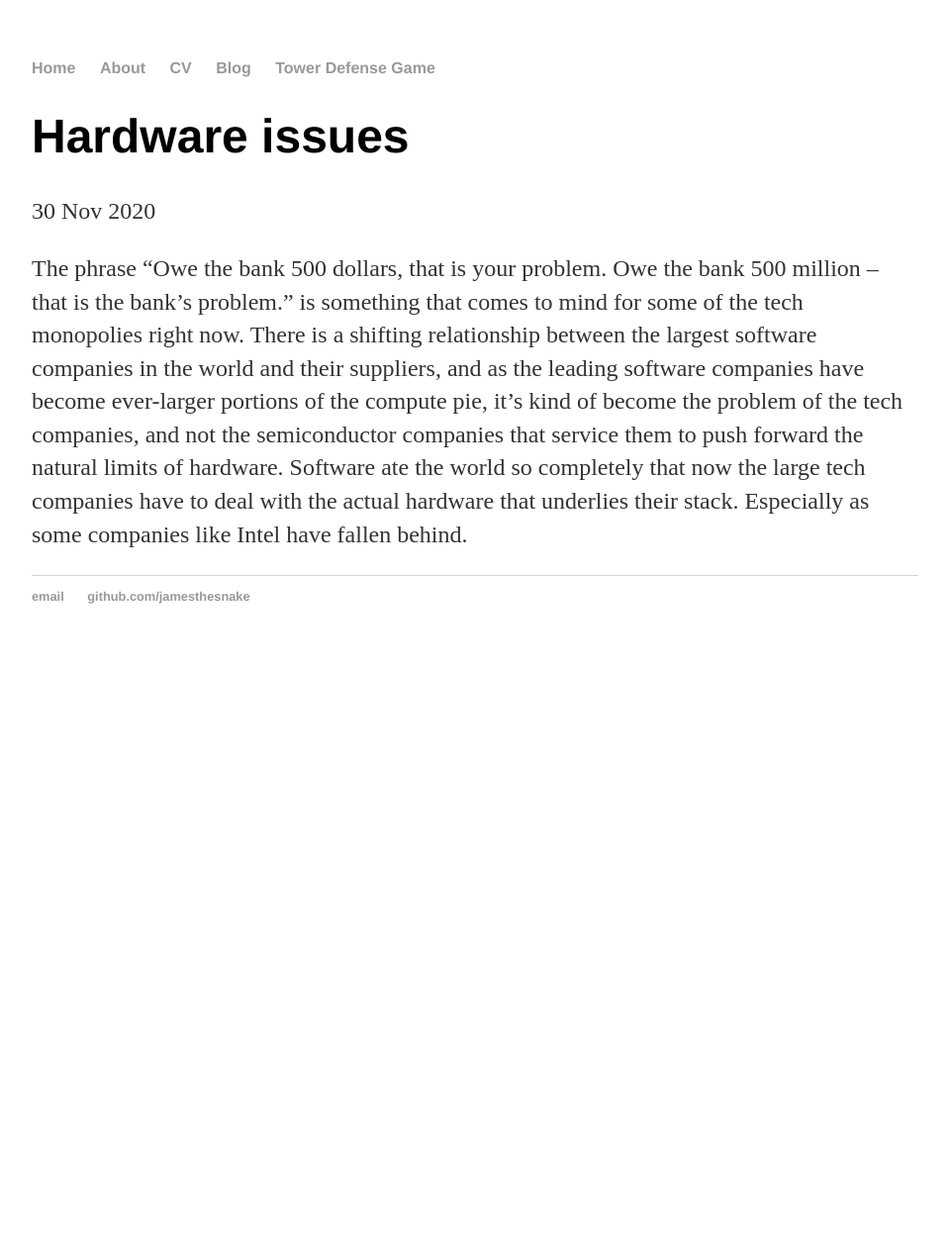
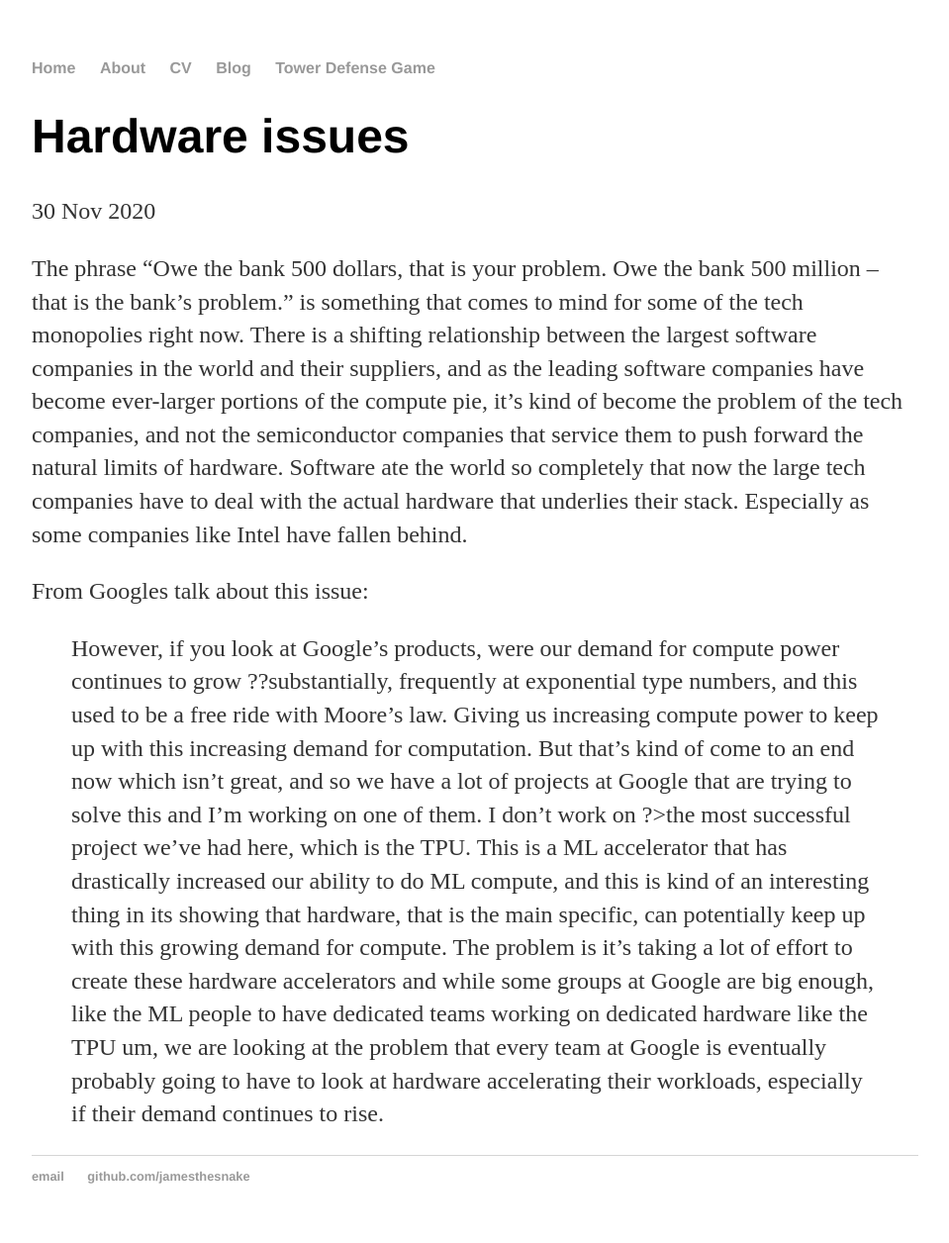
Before and after one commit to jamesthesnake/jamesthesnake.github.io, a Jekyll site: the page built from _posts/2020-11-30-hardwareissue.md, in a window 1280 px wide. Shown: the whole page at 99% size, without its empty margins (160-1119 px from the left). Built offline with Jekyll 4.4.1, drawn with Linux system fonts in a browser that asks for light colours; before the commit the page ends 900 px from its top, so only the background shows below that.

Commit message:
updated hardware

```diff
--- a/_posts/2020-11-30-hardwareissue.md
+++ b/_posts/2020-11-30-hardwareissue.md
@@ -8,3 +8,7 @@
 
 
 The phrase “Owe the bank 500 dollars, that is your problem. Owe the bank 500 million – that is the bank’s problem.” is something that comes to mind for some of the tech monopolies right now. There is a shifting relationship between the largest software companies in the world and their suppliers, and as the leading software companies have become ever-larger portions of the compute pie, it’s kind of become the problem of the tech companies, and not the semiconductor companies that service them to push forward the natural limits of hardware. Software ate the world so completely that now the large tech companies have to deal with the actual hardware that underlies their stack. Especially as some companies like Intel have fallen behind.
+
+From Googles talk about this issue:
+
+>However, if you look at Google's products, were our demand for compute power continues to grow ??substantially, frequently at exponential type numbers, and this used to be a free ride with Moore's law. Giving us increasing compute power to keep up with this increasing demand for computation. But that's kind of come to an end now which isn't great, and so we have a lot of projects at Google that are trying to solve this and I'm working on one of them. I don't work on ?>the most successful project we've had here, which is the TPU. This is a ML accelerator that has drastically increased our ability to do ML compute, and this is kind of an interesting thing in its showing that hardware, that is the main specific, can potentially keep up with this growing demand for compute. The problem is it's taking a lot of effort to create these hardware accelerators and while some groups at Google are big enough, like the ML people to have dedicated teams working on dedicated hardware like the TPU um, we are looking at the problem that every team at Google is eventually probably going to have to look at hardware accelerating their workloads, especially if their demand continues to rise.
```
